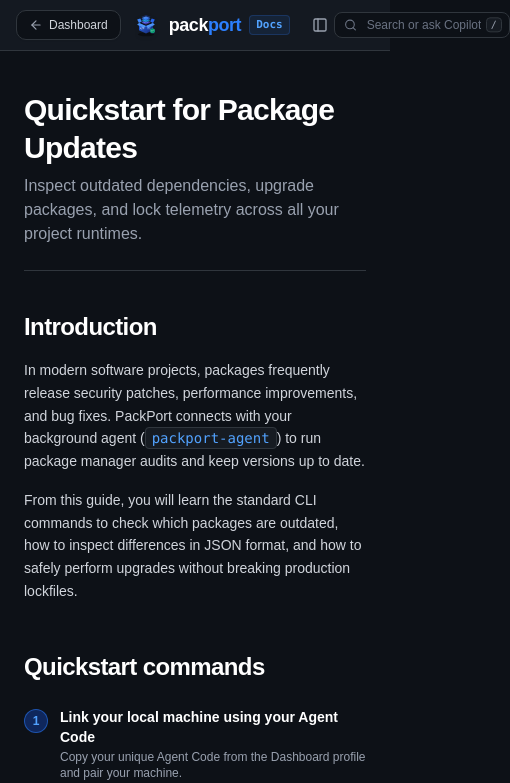
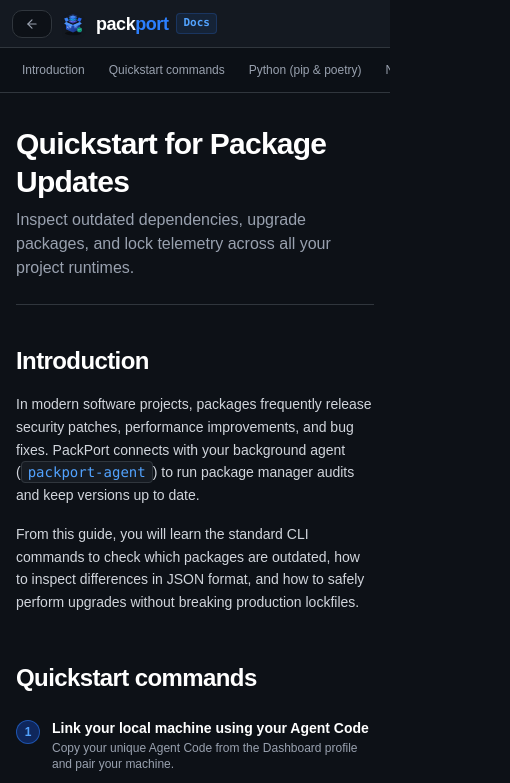
Before and after one commit to ShauryaG05/PackPort, a React (Vite) app in the folder View/: page /docs/cli in a window 390 px wide. Shown: the top 783 px of the page, 510 px wide, since content can reach past the window. Built offline with nearby package versions, Linux system fonts and the light colour scheme.

Commit message:
refactor: reorganize documentation and cleanup workspace files

```diff
--- a/View/src/Pages/CliDocs.jsx
+++ b/View/src/Pages/CliDocs.jsx
@@ -105,8 +105,8 @@ npm update
   return (
     <div className="min-h-screen bg-background text-[#c9d1d9] font-sans antialiased">
       {/* Top GitHub Docs Style Bar */}
-      <div className="border-b border-outline bg-[#161b22]/95 backdrop-blur-md sticky top-0 z-40 px-4 md:px-8 py-2.5 flex items-center justify-between text-xs">
-        <div className="flex items-center gap-3 sm:gap-4">
+      <div className="h-12 border-b border-outline bg-[#161b22]/95 backdrop-blur-md sticky top-0 z-40 px-3 sm:px-4 md:px-8 flex items-center justify-between gap-3 text-xs">
+        <div className="flex min-w-0 items-center gap-2 sm:gap-4">
           {/* Back to Dashboard Button */}
           <Link
             to="/dashboard"
@@ -114,8 +114,7 @@ npm update
             title="Return to PackPort Dashboard"
           >
             <ArrowLeft size={14} className="text-gray-400 group-hover:text-blue-400 group-hover:-translate-x-0.5 transition-transform" />
-            <span className="hidden sm:inline">Back to Dashboard</span>
-            <span className="sm:hidden">Dashboard</span>
+            <span className="hidden sm:inline">Dashboard</span>
           </Link>
 
           <div className="h-4 w-px bg-outline hidden sm:block" />
@@ -131,7 +130,8 @@ npm update
           <button
             onClick={() => setLeftNavCollapsed(!leftNavCollapsed)}
             title="Toggle Docs Navigation"
-            className="p-1.5 rounded-md hover:bg-[#21262d] text-gray-400 hover:text-white transition-colors cursor-pointer ml-1"
+            className="hidden md:inline-flex p-1.5 rounded-md hover:bg-[#21262d] text-gray-400 hover:text-white transition-colors cursor-pointer ml-1"
+            aria-label="Toggle documentation navigation"
           >
             <PanelLeft size={16} />
           </button>
@@ -151,7 +151,7 @@ npm update
             <span className="text-white font-medium">Free, Pro, & Team</span>
           </div>
 
-          <div className="relative w-44 sm:w-60">
+          <div className="relative hidden w-52 sm:block sm:w-60">
             <Search
               size={13}
               className="absolute left-2.5 top-1/2 -translate-y-1/2 text-gray-500"
@@ -170,8 +170,28 @@ npm update
         </div>
       </div>
 
+      {/* Mobile section navigation: replaces the desktop documentation sidebar. */}
+      <nav
+        aria-label="Documentation sections"
+        className="md:hidden sticky top-12 z-30 flex gap-1 overflow-x-auto border-b border-outline bg-[#0d1117]/95 px-3 py-2 text-xs whitespace-nowrap [scrollbar-width:none] [&::-webkit-scrollbar]:hidden"
+      >
+        {tocItems.map((item) => (
+          <a
+            key={item.id}
+            href={`#${item.id}`}
+            className={`shrink-0 rounded-md px-2.5 py-1.5 transition-colors ${
+              activeSection === item.id
+                ? "bg-blue-500/15 text-blue-300"
+                : "text-gray-400 hover:bg-white/5 hover:text-white"
+            }`}
+          >
+            {item.label}
+          </a>
+        ))}
+      </nav>
+
       {/* Main 3-Column Docs Layout */}
-      <div className="max-w-360 mx-auto flex">
+      <div className="mx-auto flex w-full max-w-[1440px]">
         {/* Left Sub-Sidebar (Collapsible like GitHub Docs) */}
         {!leftNavCollapsed && (
           <aside className="w-64 shrink-0 border-r border-outline p-5 hidden md:block sticky top-12 h-[calc(100vh-48px)] overflow-y-auto">
@@ -328,24 +348,24 @@ npm update
                 </a>
 
                 {/* Return to Main Site Button */}
-                <div className="pt-3 mt-3 border-t border-outline/60">
+                {/* <div className="pt-3 mt-3 border-t border-outline/60">
                   <Link
                     to="/dashboard"
                     className="w-full flex items-center justify-between px-2.5 py-2 text-xs font-medium text-gray-300 hover:text-white bg-[#161b22] hover:bg-[#21262d] border border-outline hover:border-blue-500/40 rounded-lg transition-all group shadow-xs cursor-pointer"
                   >
                     <span className="flex items-center gap-2">
-                      <ArrowLeft size={13} className="text-gray-400 group-hover:text-blue-400 group-hover:-translate-x-0.5 transition-transform" />
-                      <span>Main Site</span>
-                    </span>
-                  </Link>
-                </div>
+                      {/* <ArrowLeft size={13} className="text-gray-400 group-hover:text-blue-400 group-hover:-translate-x-0.5 transition-transform" /> */}
+                      {/* <span>Dashboard</span> */}
+                    {/* </span> */}
+                  {/* </Link> */}
+                {/* </div> */}
               </div>
             </nav>
           </aside>
         )}
 
         {/* Center Article Reading Column */}
-        <main className="flex-1 min-w-0 px-6 md:px-12 py-10 max-w-4xl">
+        <main className="flex-1 min-w-0 px-4 py-8 sm:px-6 md:px-12 md:py-10 max-w-4xl">
           {/* Article Hero */}
           <div className="pb-6 border-b border-outline mb-10">
             <h1 className="text-3xl sm:text-4xl font-bold text-white tracking-tight leading-tight">
@@ -357,7 +377,7 @@ npm update
           </div>
 
           {/* Section 1: Introduction */}
-          <section id="introduction" className="space-y-4 mb-12 scroll-mt-20">
+          <section id="introduction" className="space-y-4 mb-12 scroll-mt-24 md:scroll-mt-20">
             <div className="flex items-center gap-2 group">
               <h2 className="text-2xl font-semibold text-white tracking-tight">
                 Introduction
@@ -380,7 +400,7 @@ npm update
           </section>
 
           {/* Section 2: Quickstart Steps */}
-          <section id="quickstart" className="space-y-6 mb-14 scroll-mt-20">
+          <section id="quickstart" className="space-y-6 mb-14 scroll-mt-24 md:scroll-mt-20">
             <div className="flex items-center gap-2 group">
               <h2 className="text-2xl font-semibold text-white tracking-tight">
                 Quickstart commands
@@ -461,7 +481,7 @@ npm update
           </section>
 
           {/* Section 3: Python */}
-          <section id="python-pip" className="space-y-5 mb-14 scroll-mt-20 border-t border-outline pt-8">
+          <section id="python-pip" className="space-y-5 mb-14 scroll-mt-24 md:scroll-mt-20 border-t border-outline pt-8">
             <div className="flex items-center gap-2 group">
               <h2 className="text-2xl font-semibold text-white tracking-tight">
                 Python (pip & poetry)
@@ -528,7 +548,7 @@ npm update
           </section>
 
           {/* Section 4: Node.js */}
-          <section id="nodejs-npm" className="space-y-5 mb-14 scroll-mt-20 border-t border-outline pt-8">
+          <section id="nodejs-npm" className="space-y-5 mb-14 scroll-mt-24 md:scroll-mt-20 border-t border-outline pt-8">
             <div className="flex items-center gap-2 group">
               <h2 className="text-2xl font-semibold text-white tracking-tight">
                 Node.js (npm, pnpm, yarn, bun)
@@ -589,7 +609,7 @@ npm update
           </section>
 
           {/* Section 5: Rust */}
-          <section id="rust-cargo" className="space-y-5 mb-14 scroll-mt-20 border-t border-outline pt-8">
+          <section id="rust-cargo" className="space-y-5 mb-14 scroll-mt-24 md:scroll-mt-20 border-t border-outline pt-8">
             <div className="flex items-center gap-2 group">
               <h2 className="text-2xl font-semibold text-white tracking-tight">
                 Rust (cargo)
@@ -625,7 +645,7 @@ npm update
           </section>
 
           {/* Section 6: Go */}
-          <section id="go-modules" className="space-y-5 mb-14 scroll-mt-20 border-t border-outline pt-8">
+          <section id="go-modules" className="space-y-5 mb-14 scroll-mt-24 md:scroll-mt-20 border-t border-outline pt-8">
             <div className="flex items-center gap-2 group">
               <h2 className="text-2xl font-semibold text-white tracking-tight">
                 Go (modules)
@@ -661,7 +681,7 @@ npm update
           </section>
 
           {/* Section 7: Next Steps & Safety Alert */}
-          <section id="next-steps" className="space-y-5 mb-16 scroll-mt-20 border-t border-outline pt-8">
+          <section id="next-steps" className="space-y-5 mb-16 scroll-mt-24 md:scroll-mt-20 border-t border-outline pt-8">
             <div className="flex items-center gap-2 group">
               <h2 className="text-2xl font-semibold text-white tracking-tight">
                 Next steps & best practices
--- a/View/src/Pages/Dashboard.jsx
+++ b/View/src/Pages/Dashboard.jsx
@@ -586,7 +586,7 @@ export default function Dashboard() {
         </div>
 
         {/* Center: Floating Capsule Pill Navigation to Important Pages */}
-        <nav className="hidden md:flex items-center bg-[#1c1f26] border border-white/8 rounded-full p-1 shadow-inner gap-1">
+        <nav className="hidden xl:flex items-center bg-[#1c1f26] border border-white/8 rounded-full p-1 shadow-inner gap-1">
           <Link
             to="/dashboard"
             className="px-4 py-1.5 rounded-full text-xs font-semibold bg-[#282c35] text-white shadow-xs border border-white/8 transition-all"
--- a/View/src/components/Navbar.jsx
+++ b/View/src/components/Navbar.jsx
@@ -288,7 +288,7 @@ export default function Navbar({
         </div>
 
         {/* 2. Center Navigation: Mathematically centered in the menu bar with direct links to important pages */}
-        <nav className="hidden lg:flex items-center gap-1 absolute left-1/2 -translate-x-1/2 bg-[#14161d] border border-white/8 rounded-full p-1 shadow-inner">
+        <nav className="hidden xl:flex items-center gap-1 absolute left-1/2 -translate-x-1/2 bg-[#14161d] border border-white/8 rounded-full p-1 shadow-inner">
           <Link
             to="/dashboard"
             className={`flex items-center gap-1.5 px-3.5 py-1.5 rounded-full text-xs font-semibold transition-all duration-150 ${
@@ -349,7 +349,7 @@ export default function Navbar({
         </nav>
 
         {/* 3. Right Action Items */}
-        <div className="hidden lg:flex items-center gap-3 shrink-0">
+        <div className="hidden xl:flex items-center gap-3 shrink-0">
           {/* Docs Link */}
           <Link
             to="/docs/cli"
@@ -406,7 +406,7 @@ export default function Navbar({
         </div>
 
         {/* Mobile Hamburger Button */}
-        <div className="lg:hidden flex items-center gap-2">
+        <div className="xl:hidden flex items-center gap-2">
           {!isAuth ? (
             <Link
               to="/auth/login"
@@ -867,7 +867,7 @@ export default function Navbar({
             animate={{ opacity: 1, height: "auto" }}
             exit={{ opacity: 0, height: 0 }}
             transition={{ duration: 0.2 }}
-            className="lg:hidden bg-[#0c0d12] border-b border-white/10 px-4 py-6 overflow-y-auto max-h-[85vh] space-y-4"
+            className="xl:hidden bg-[#0c0d12] border-b border-white/10 px-4 py-6 overflow-y-auto max-h-[85vh] space-y-4"
           >
             {/* Mobile Important Pages Direct Access */}
             <div className="space-y-1 border-b border-white/6 pb-4">
```
Also changed, not shown: 11 other files (tests, documents, lock files or other folders).
